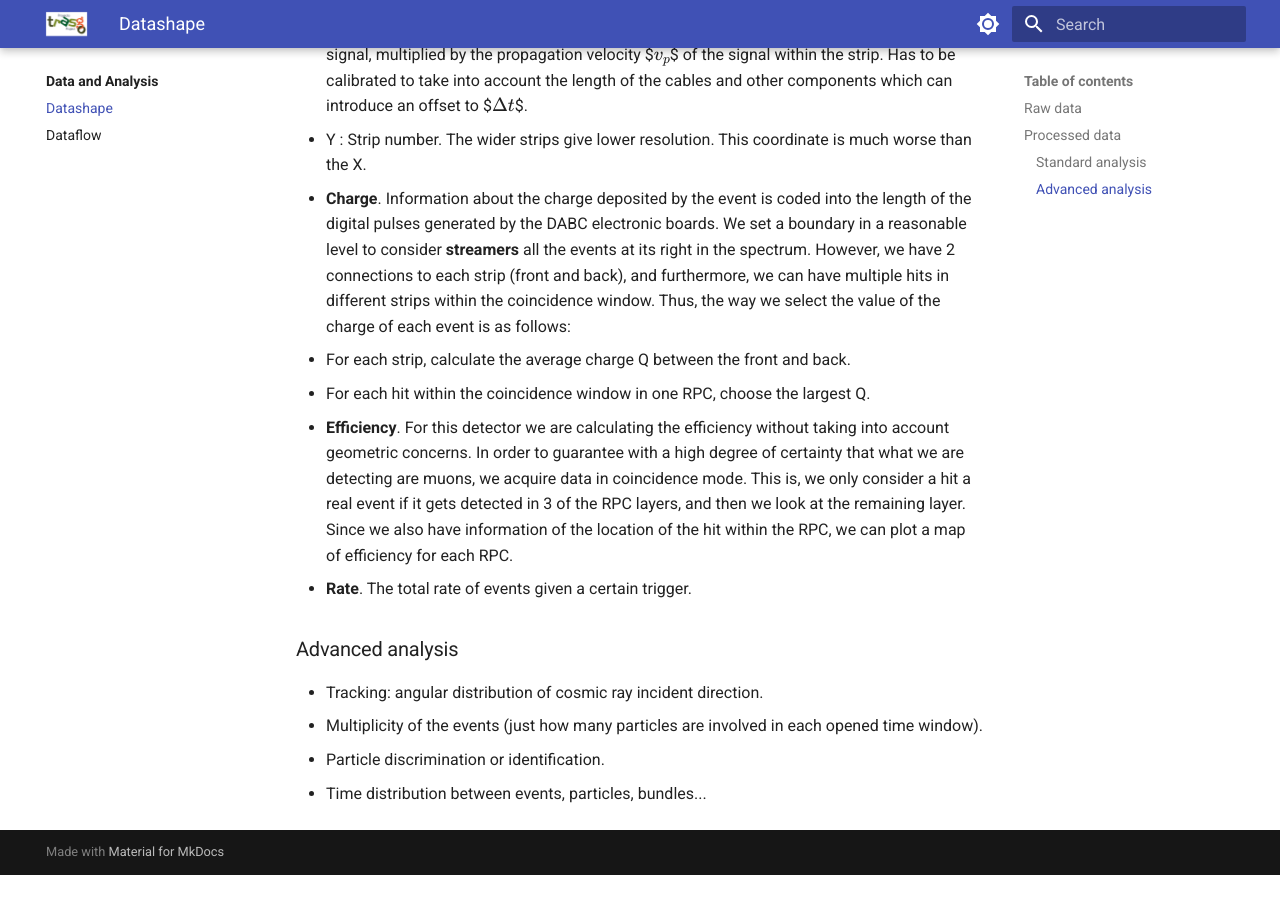
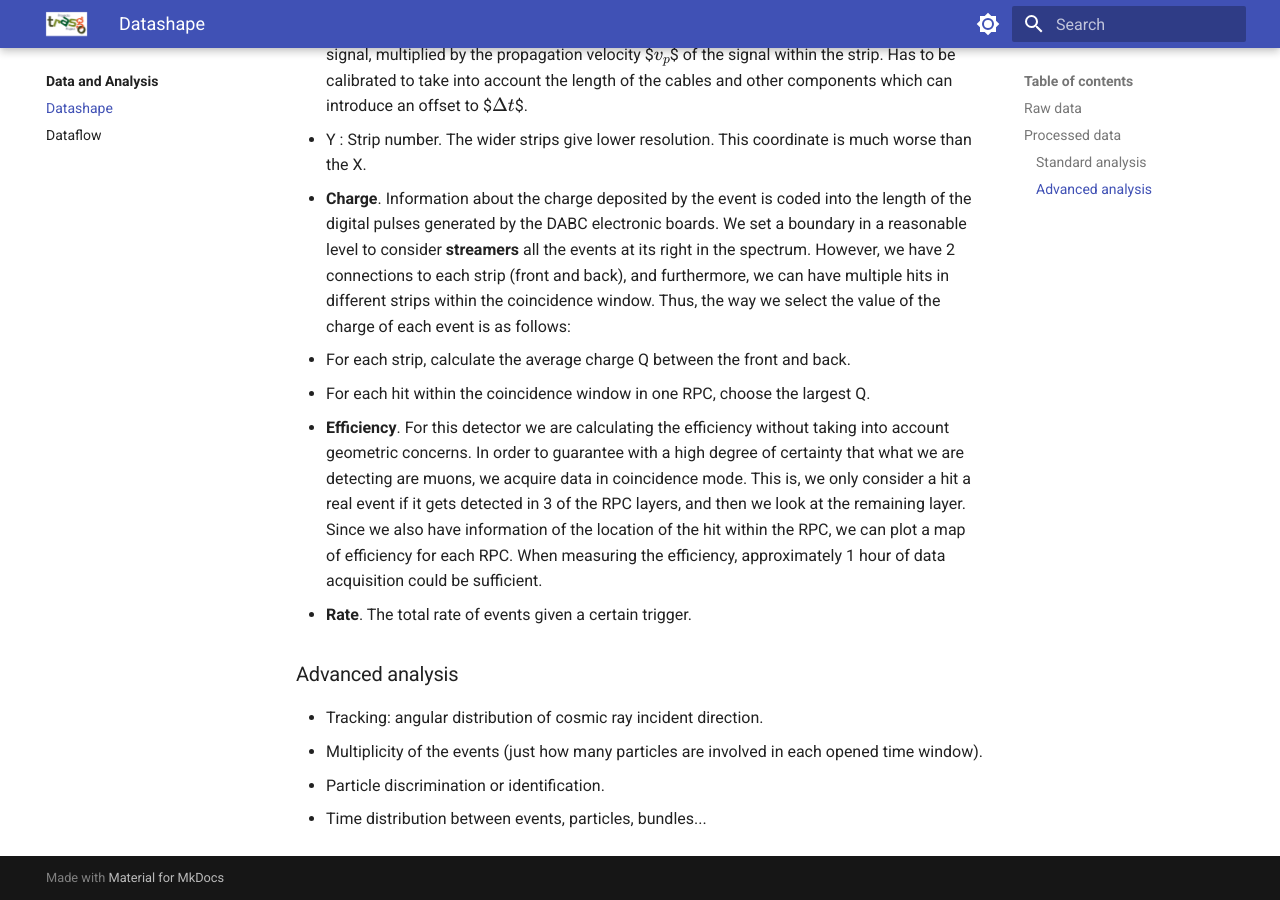
Before and after one commit to cayesoneira/miniTRASGO-documentation, an MkDocs documentation site: the page built from docs/data/shape.md, in a window 1280 px wide and 900 px high, scrolled down 812 px. Built offline with MkDocs 1.6.1 and Material for MkDocs 9.7.7, drawn with Linux system fonts in a browser that asks for light colours; formulas are drawn with MathJax 3; before the commit the page ends 1687 px from its top, so only the background shows below that.

Commit message:
Update shape.md

```diff
--- a/docs/data/shape.md
+++ b/docs/data/shape.md
@@ -14,7 +14,7 @@
 - **Charge**. Information about the charge deposited by the event is coded into the length of the digital pulses generated by the DABC electronic boards. We set a boundary in a reasonable level to consider **streamers** all the events at its right in the spectrum. However, we have 2 connections to each strip (front and back), and furthermore, we can have multiple hits in different strips within the coincidence window. Thus, the way we select the value of the charge of each event is as follows:
   1. For each strip, calculate the average charge Q between the front and back.
   2. For each hit within the coincidence window in one RPC, choose the largest Q.
-- **Efficiency**. For this detector we are calculating the efficiency without taking into account geometric concerns. In order to guarantee with a high degree of certainty that what we are detecting are muons, we acquire data in coincidence mode. This is, we only consider a hit a real event if it gets detected in 3 of the RPC layers, and then we look at the remaining layer. Since we also have information of the location of the hit within the RPC, we can plot a map of efficiency for each RPC.
+- **Efficiency**. For this detector we are calculating the efficiency without taking into account geometric concerns. In order to guarantee with a high degree of certainty that what we are detecting are muons, we acquire data in coincidence mode. This is, we only consider a hit a real event if it gets detected in 3 of the RPC layers, and then we look at the remaining layer. Since we also have information of the location of the hit within the RPC, we can plot a map of efficiency for each RPC. When measuring the efficiency, approximately 1 hour of data acquisition could be sufficient.
 - **Rate**. The total rate of events given a certain trigger.
 
 ### Advanced analysis
```
